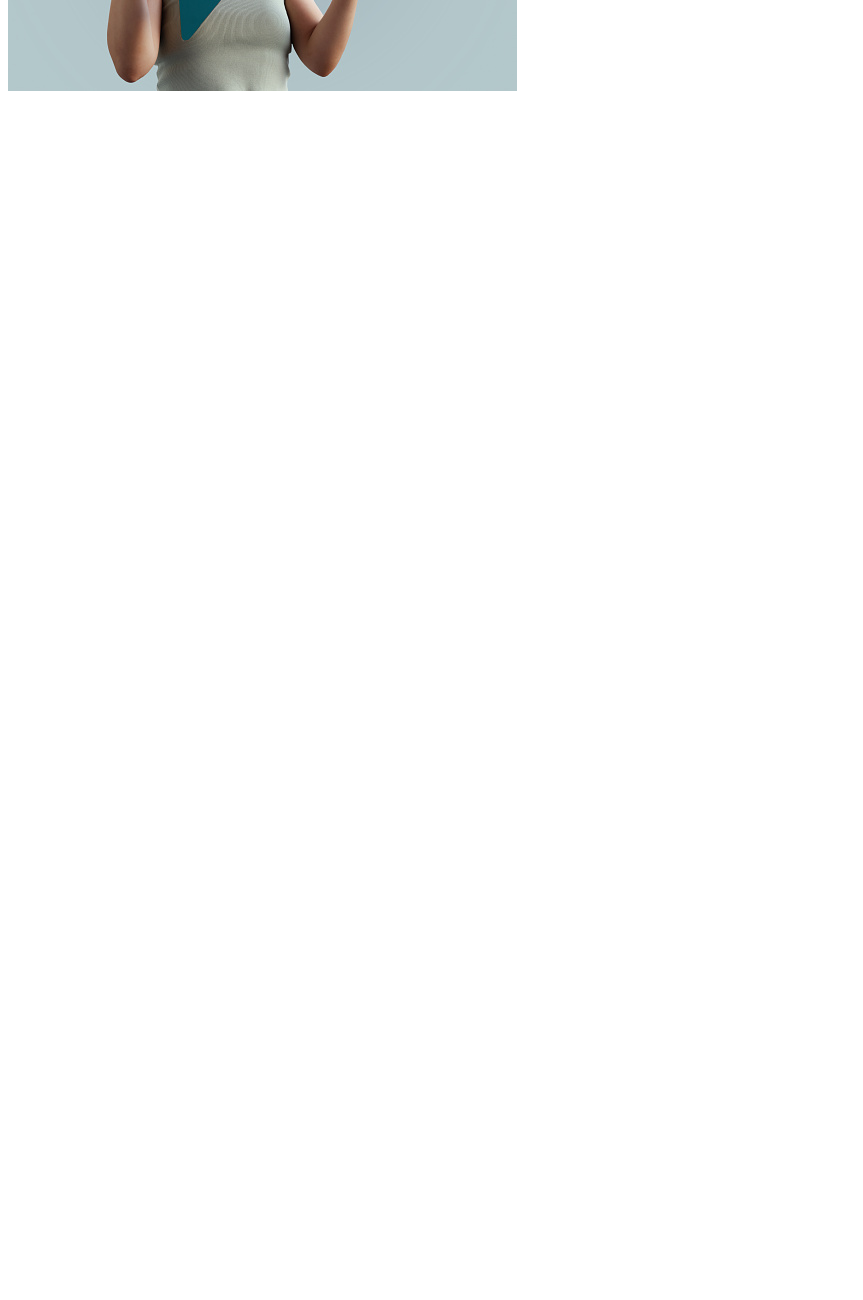
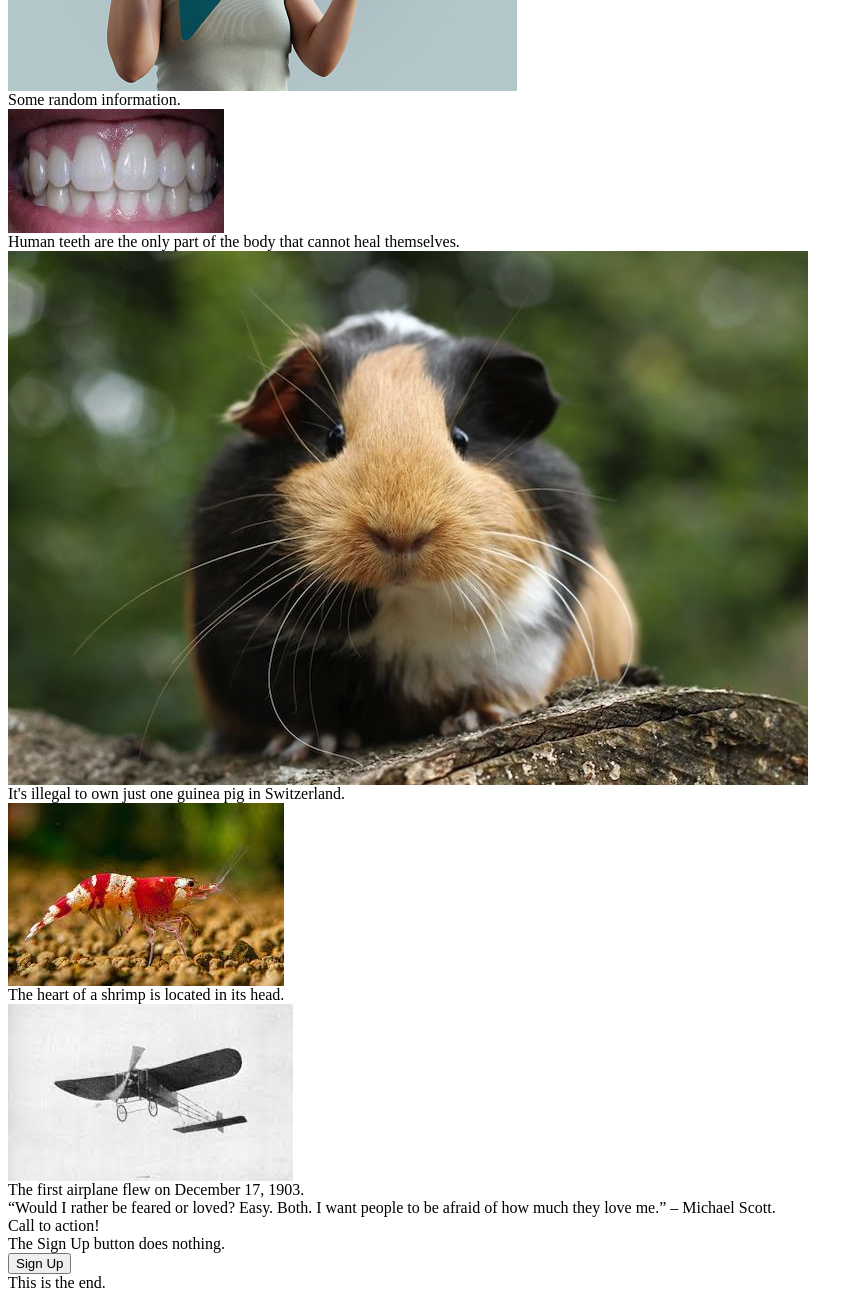
Before and after one commit to MCmikki1703/landing-page, a plain HTML site: page index.html in a window 1280 px wide. Shown: the part 467-1767 px from the top of the page, without its empty margins (0-863 px from the left). Before the commit the page ends 800 px from the top, so only its background shows below. Drawn offline with Linux system fonts and the light colour scheme.

Commit message:
Finished HTML

```diff
--- a/index.html
+++ b/index.html
@@ -39,9 +39,39 @@
                <button>Sign Up!</button>
             </div>
             <img src="small-img.jpg" alt="Think Big">
-
         </div>
-
-     </header>
+    </header>
+    <section>
+        <div class="container">
+            <div class="title">Some random information.</div>
+            <div class="random">
+                <img src="teeth.jpg" alt="teeth">
+                <div class="img-caption">Human teeth are the only part of the body that cannot heal themselves.</div>
+                <img src="guinea-pig.jpg" alt="guinea pig">
+                <div class="img-caption">It's illegal to own just one guinea pig in Switzerland.</div>
+                <img src="shrimp.jpg" alt="shrimp">
+                <div class="img-caption">The heart of a shrimp is located in its head.</div>
+                <img src="plane.jpg" alt="plane">
+                <div class="img-caption">The first airplane flew on December 17, 1903.</div>
+            </div>
+        </div>
+    </section>
+    <article>
+        <div class="container">
+            “Would I rather be feared or loved? Easy. Both. I want people to be afraid of how much they love me.” – Michael Scott.
+        </div>
+    </article>
+    <div class="end">
+        <div class="sign-up">
+           <div class="action">Call to action!</div>
+           <div>The Sign Up button does nothing.</div>
+           <button>Sign Up</button>
+        </div>
+    </div>
+    <footer>
+        <div class="container">
+            This is the end.
+        </div>
+    </footer>
 </body>
 </html>
```
Also changed, not shown: guinea-pig.jpg (added), plane.jpg (added), shrimp.jpg (added), teeth.jpg (added).
